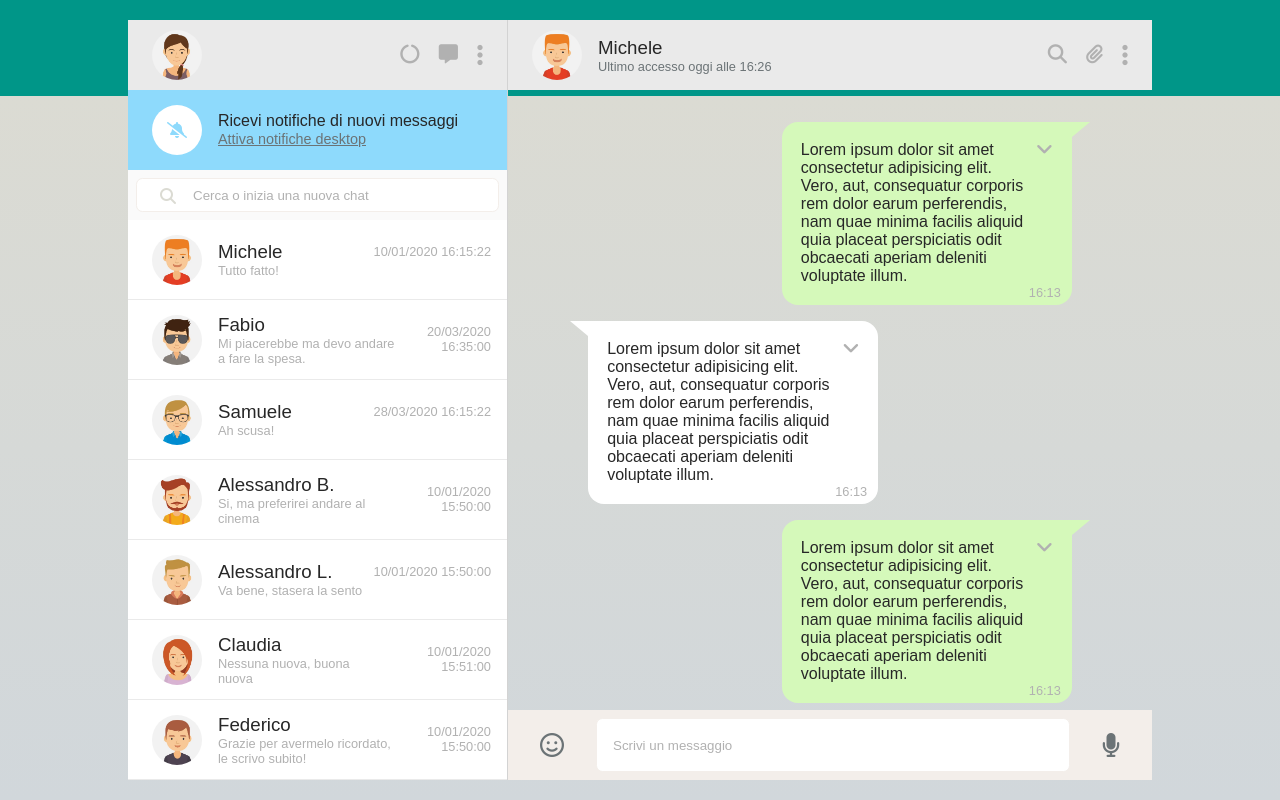
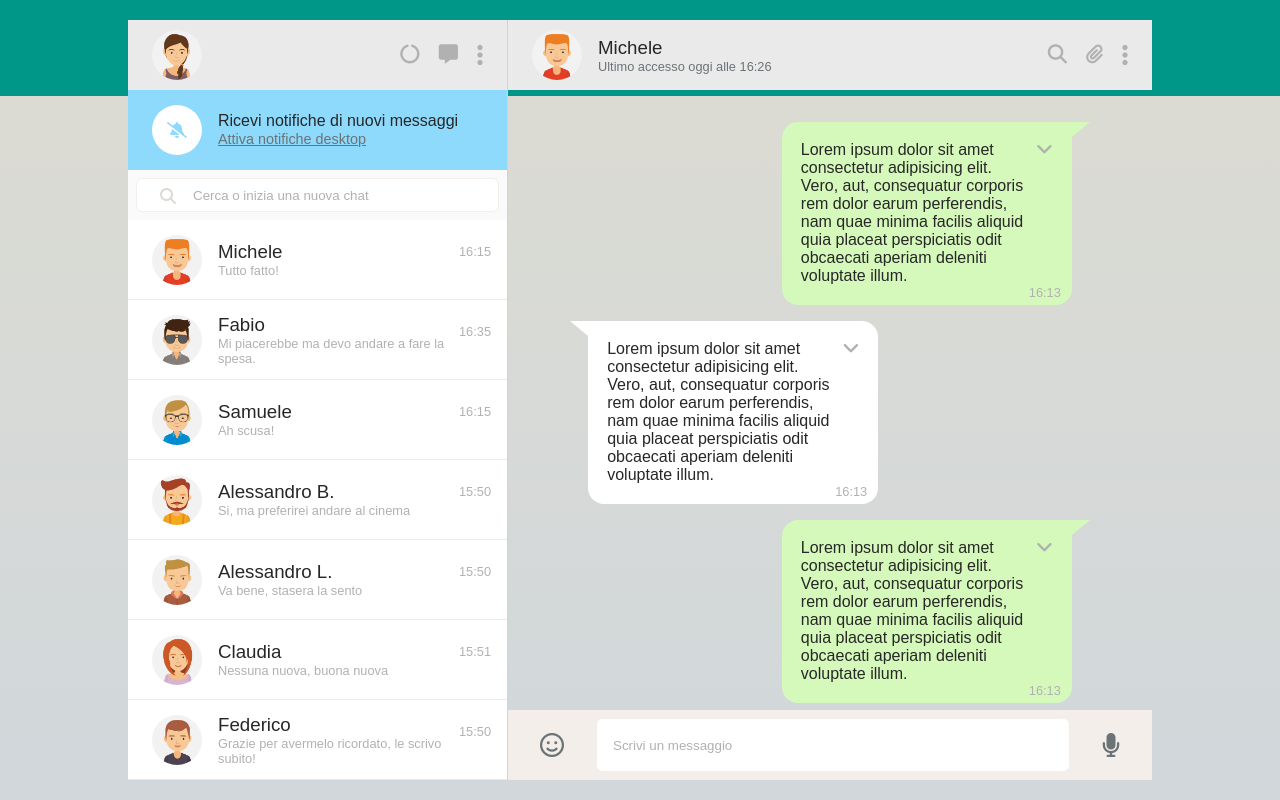
Before and after one commit to RiccardoImperiale/vue-boolzapp, a plain HTML site: page index.html in a window 1280 px wide. Drawn offline with nearby package versions, Linux system fonts and the light colour scheme.

Commit message:
add only time property in contacts object

```diff
--- a/assets/js/contacts.js
+++ b/assets/js/contacts.js
@@ -5,17 +5,20 @@ export let contacts = [
         visible: true,
         messages: [
             {
-                date: '10/01/2020 15:30:55',
+                date: '10/01/2020',
+                time: '15:30',
                 message: 'Hai portato a spasso il cane?',
                 status: 'sent'
             },
             {
-                date: '10/01/2020 15:50:00',
+                date: '10/01/2020',
+                time: '15:50',
                 message: 'Ricordati di stendere i panni',
                 status: 'sent'
             },
             {
-                date: '10/01/2020 16:15:22',
+                date: '10/01/2020',
+                time: '16:15',
                 message: 'Tutto fatto!',
                 status: 'received'
             }
@@ -27,17 +30,20 @@ export let contacts = [
         visible: true,
         messages: [
             {
-                date: '20/03/2020 16:30:00',
+                date: '20/03/2020',
+                time: '16:30',
                 message: 'Ciao come stai?',
                 status: 'sent'
             },
             {
-                date: '20/03/2020 16:30:55',
+                date: '20/03/2020',
+                time: '16:30',
                 message: 'Bene grazie! Stasera ci vediamo?',
                 status: 'received'
             },
             {
-                date: '20/03/2020 16:35:00',
+                date: '20/03/2020',
+                time: '16:35',
                 message: 'Mi piacerebbe ma devo andare a fare la spesa.',
                 status: 'sent'
             }
@@ -49,17 +55,20 @@ export let contacts = [
         visible: true,
         messages: [
             {
-                date: '28/03/2020 10:10:40',
+                date: '28/03/2020',
+                time: '10:10',
                 message: 'La Marianna va in campagna',
                 status: 'received'
             },
             {
-                date: '28/03/2020 10:20:10',
+                date: '28/03/2020',
+                time: '10:20',
                 message: 'Sicuro di non aver sbagliato chat?',
                 status: 'sent'
             },
             {
-                date: '28/03/2020 16:15:22',
+                date: '28/03/2020',
+                time: '16:15',
                 message: 'Ah scusa!',
                 status: 'received'
             }
@@ -71,12 +80,14 @@ export let contacts = [
         visible: true,
         messages: [
             {
-                date: '10/01/2020 15:30:55',
+                date: '10/01/2020',
+                time: '15:30',
                 message: 'Lo sai che ha aperto una nuova pizzeria?',
                 status: 'sent'
             },
             {
-                date: '10/01/2020 15:50:00',
+                date: '10/01/2020',
+                time: '15:50',
                 message: 'Si, ma preferirei andare al cinema',
                 status: 'received'
             }
@@ -88,12 +99,14 @@ export let contacts = [
         visible: true,
         messages: [
             {
-                date: '10/01/2020 15:30:55',
+                date: '10/01/2020',
+                time: '15:30',
                 message: 'Ricordati di chiamare la nonna',
                 status: 'sent'
             },
             {
-                date: '10/01/2020 15:50:00',
+                date: '10/01/2020',
+                time: '15:50',
                 message: 'Va bene, stasera la sento',
                 status: 'received'
             }
@@ -105,17 +118,20 @@ export let contacts = [
         visible: true,
         messages: [
             {
-                date: '10/01/2020 15:30:55',
+                date: '10/01/2020',
+                time: '15:30',
                 message: 'Ciao Claudia, hai novità?',
                 status: 'sent'
             },
             {
-                date: '10/01/2020 15:50:00',
+                date: '10/01/2020',
+                time: '15:50',
                 message: 'Non ancora',
                 status: 'received'
             },
             {
-                date: '10/01/2020 15:51:00',
+                date: '10/01/2020',
+                time: '15:51',
                 message: 'Nessuna nuova, buona nuova',
                 status: 'sent'
             }
@@ -127,12 +143,14 @@ export let contacts = [
         visible: true,
         messages: [
             {
-                date: '10/01/2020 15:30:55',
+                date: '10/01/2020',
+                time: '15:30',
                 message: 'Fai gli auguri a Martina che è il suo compleanno!',
                 status: 'sent'
             },
             {
-                date: '10/01/2020 15:50:00',
+                date: '10/01/2020',
+                time: '15:50',
                 message: 'Grazie per avermelo ricordato, le scrivo subito!',
                 status: 'received'
             }
@@ -144,17 +162,20 @@ export let contacts = [
         visible: true,
         messages: [
             {
-                date: '10/01/2020 15:30:55',
+                date: '10/01/2020',
+                time: '15:30',
                 message: 'Ciao, andiamo a mangiare la pizza stasera?',
                 status: 'received'
             },
             {
-                date: '10/01/2020 15:50:00',
+                date: '10/01/2020',
+                time: '15:50',
                 message: 'No, l\'ho già mangiata ieri, ordiniamo sushi!',
                 status: 'sent'
             },
             {
-                date: '10/01/2020 15:51:00',
+                date: '10/01/2020 15:51',
+                time: '15:51',
                 message: 'OK!!',
                 status: 'received'
             }
--- a/index.html
+++ b/index.html
@@ -49,7 +49,7 @@
                                     <p>{{contact.messages[contact.messages.length - 1].message}}</p>
                                 </div>
                             </div>
-                            <div class="hours">{{contact.messages[contact.messages.length - 1].date}}</div>
+                            <div class="hours">{{contact.messages[contact.messages.length - 1].time}}</div>
                         </div>
                     </div>
                 </div>
```
Also changed, not shown: assets/js/main.js (line endings or trailing spaces).
